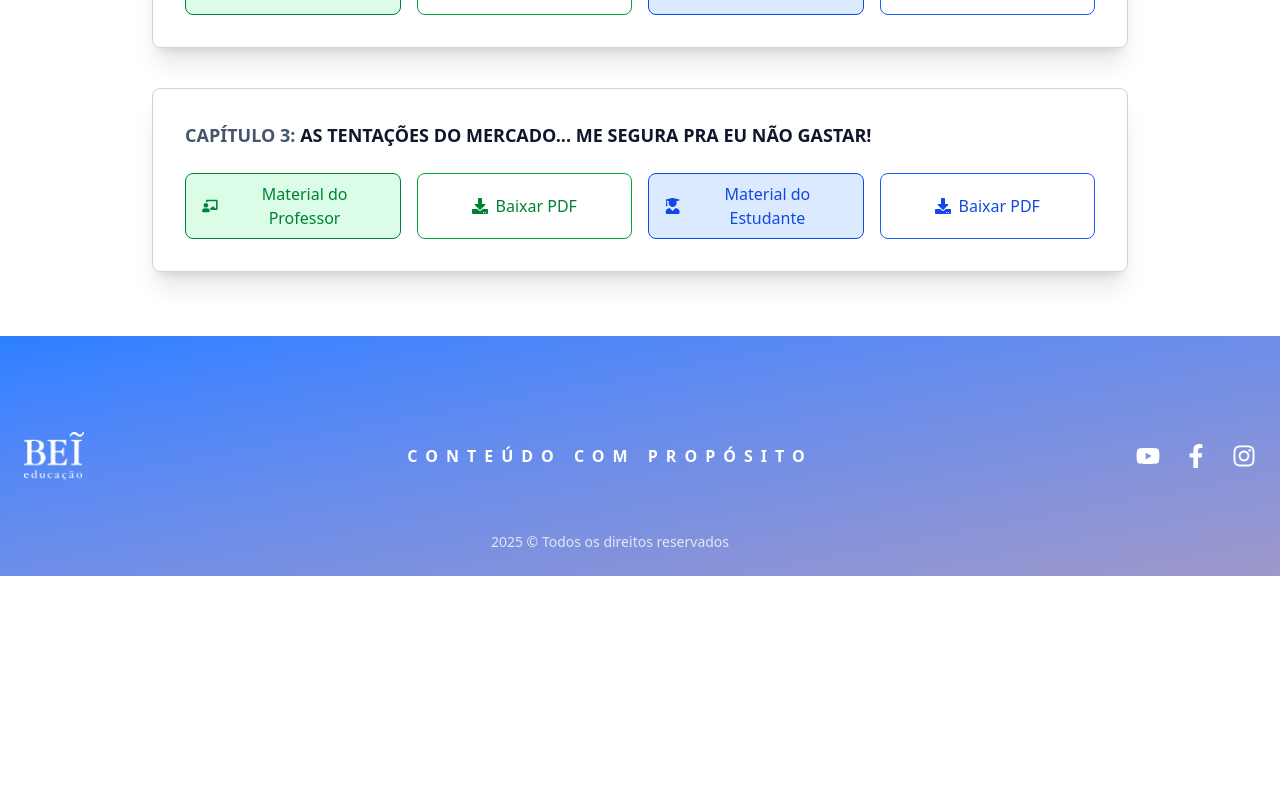
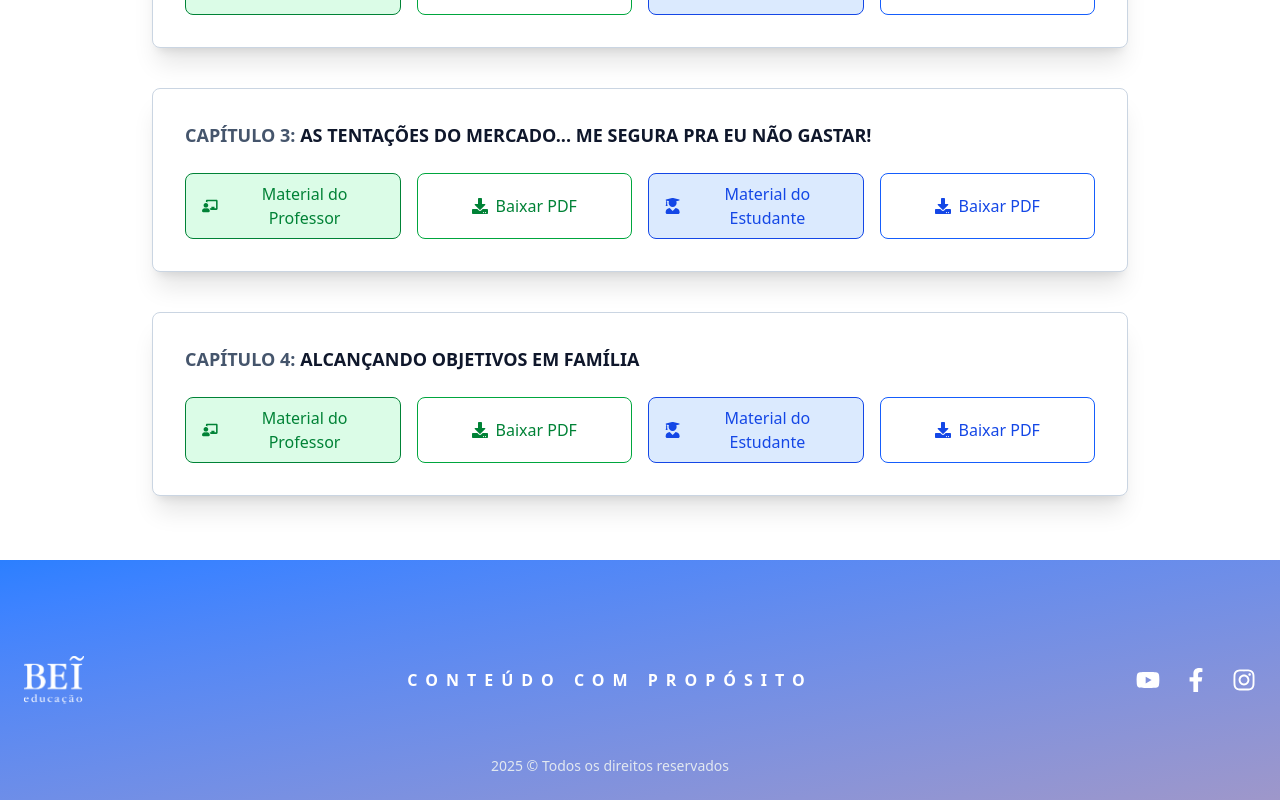
Before and after one commit to heliobei/exerciciosextras6o, a React (Vite) app: page / in a window 1280 px wide. Shown: the part 1264-2064 px from the top of the page. Before the commit the page ends 1840 px from the top, so only its background shows below. Built offline with nearby package versions, Linux system fonts and the light colour scheme.

Commit message:
Update ChapterList.jsx

```diff
--- a/src/components/ChapterList.jsx
+++ b/src/components/ChapterList.jsx
@@ -5,6 +5,7 @@ const chapters = [
   { id: 1, title: "Qual é o meu sonho?", teacherPdf: "/assets/pdfs/Educador_Capitulo_1_6o.pdf", studentPdf: "/assets/pdfs/Estudante_Capitulo_1_6o.pdf" },
   { id: 2, title: "O que você precisa comprar no mercado?", teacherPdf: "/assets/pdfs/Educador_Capitulo_2_6o.pdf", studentPdf: "/assets/pdfs/Estudante_Capitulo_2_6o.pdf" },
   { id: 3, title: "As tentações do mercado... Me segura pra eu não gastar!", teacherPdf: "/assets/pdfs/Educador_Capitulo_3_6o.pdf", studentPdf: "/assets/pdfs/Estudante_Capitulo_3_6o.pdf" },
+  { id: 4, title: "Alcançando objetivos em família", teacherPdf: "/assets/pdfs/Educador_Capitulo_4_6o.pdf", studentPdf: "/assets/pdfs/Estudante_Capitulo_4_6o.pdf" },
   // ... mais capítulos
 ];
 
```
